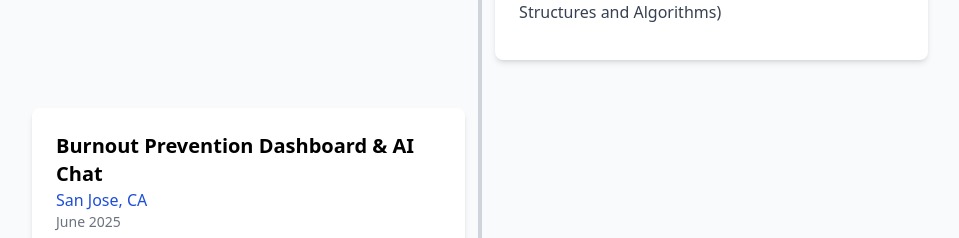
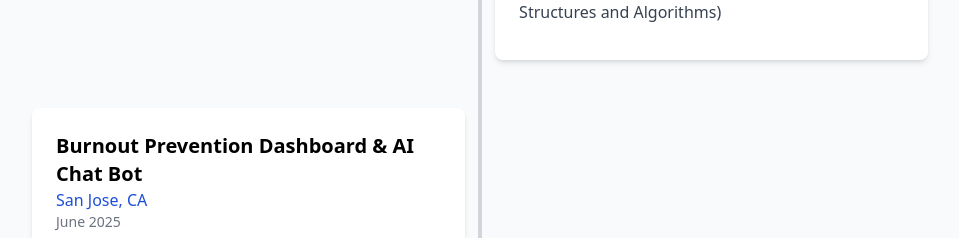
Before and after one commit to Mandar77/my-portfolio, a React (Create React App) app: page / in a window 1280 px wide. Shown: the part 1200-1438 px from the top of the page, without its empty margins (160-1119 px from the left). Built offline with nearby package versions, Linux system fonts and the light colour scheme.

Commit message:
timeline data updates

```diff
--- a/src/data/timeline.js
+++ b/src/data/timeline.js
@@ -1,7 +1,7 @@
 export const timelineData = [
   {
     date: "June 2025",
-    title: "Burnout Prevention Dashboard & AI Chat",
+    title: "Burnout Prevention Dashboard & AI Chat Bot",
     subtitle: "San Jose, CA",
     description: "Full-stack wellness app with AI assistant. Integrated 5+ health APIs, Zustand state management, and retry logic. Achieved <200ms AI chat response and reduced failed API calls from 15% to 9%.",
     type: "project",
```
